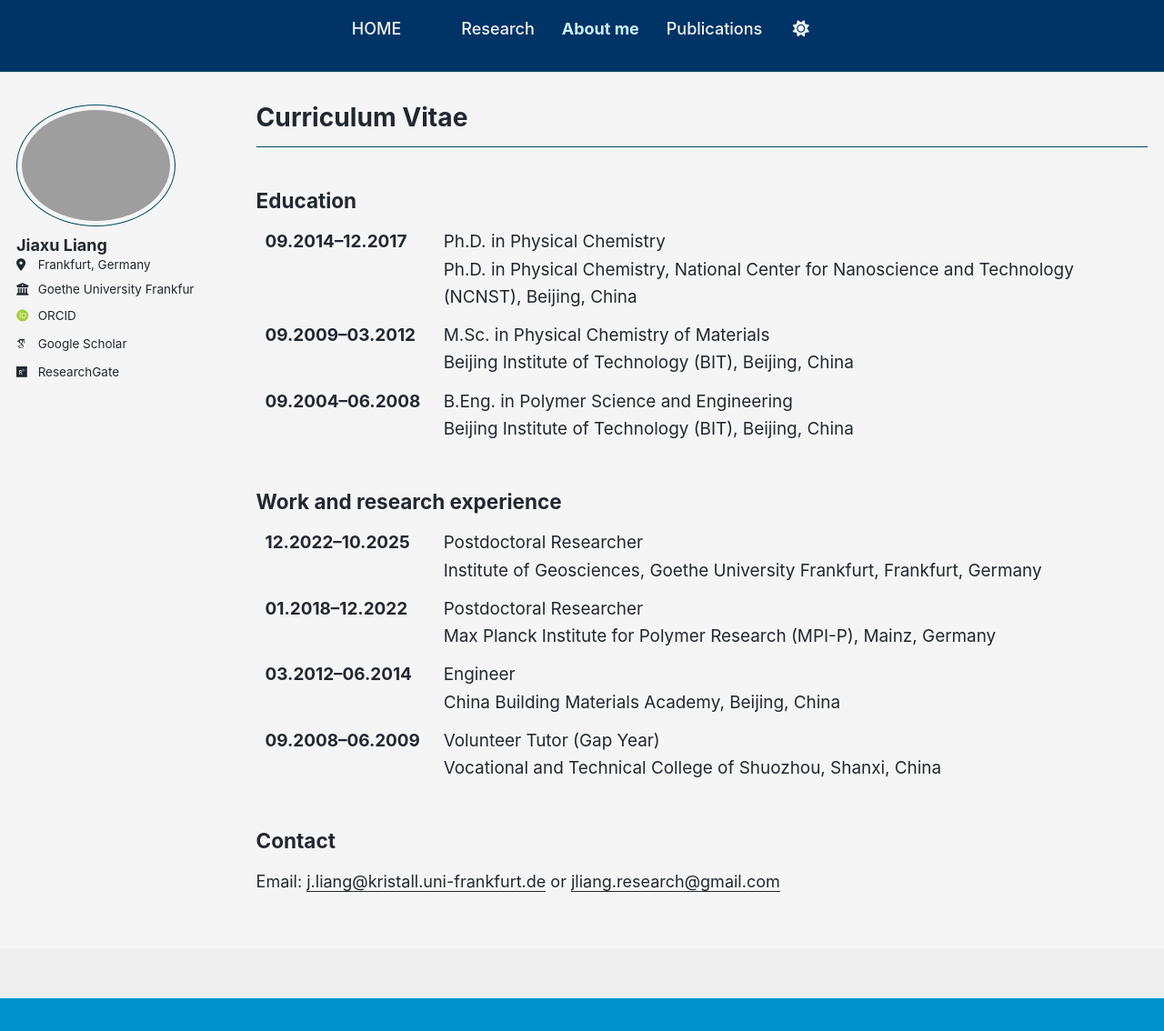
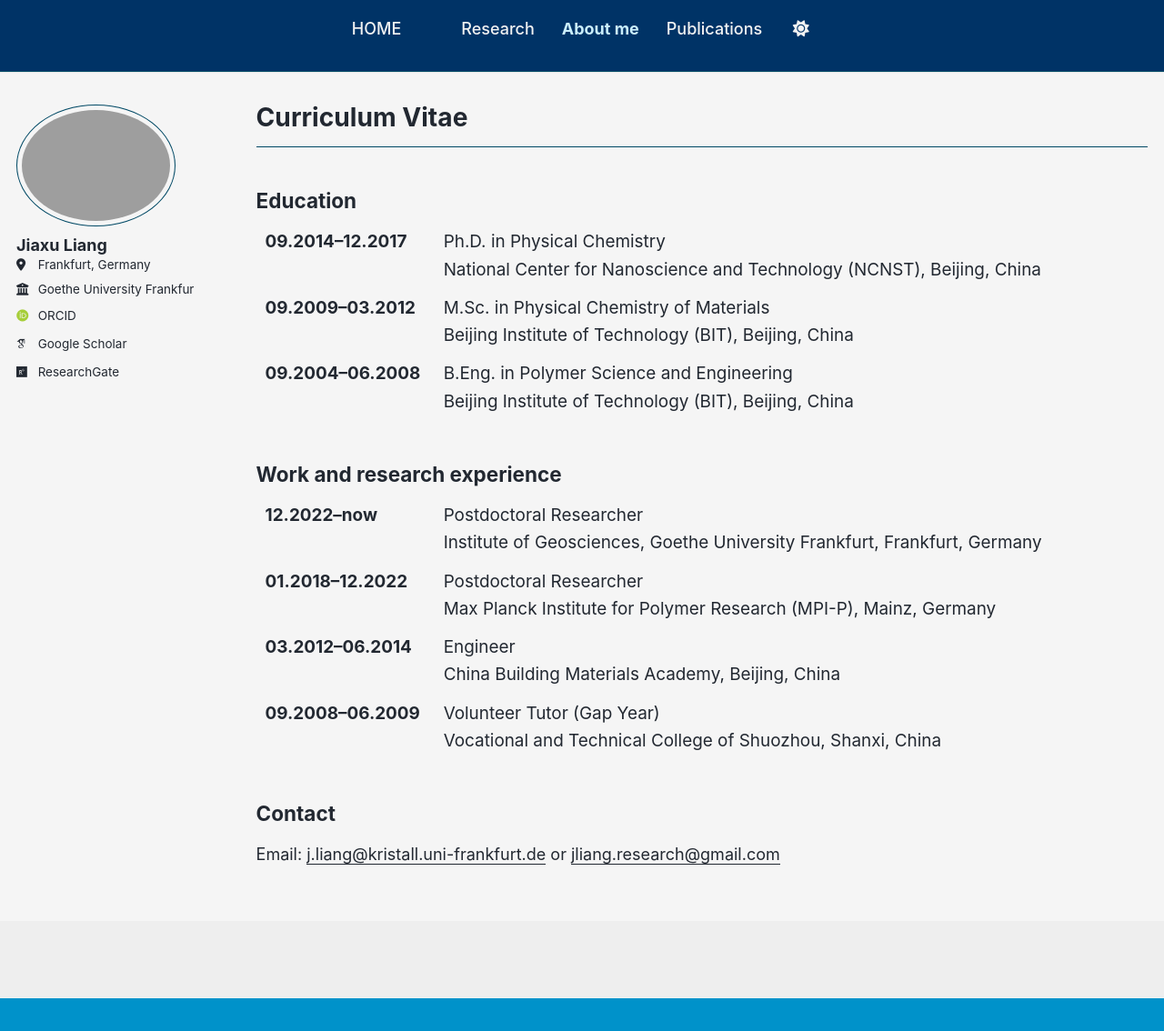
Before and after one commit to liangjiaxu-research/liangjiaxu-research.github.io, a Jekyll site: the page built from _pages/cv.md, in a window 1280 px wide and 1134 px high. Shown: the whole window at 91% size. Built offline with Jekyll 4.4.1, drawn with Linux system fonts in a browser that asks for light colours; some web fonts are replaced; a script bundle is joined from its source files by our own code; library files that are not in the unit come from our copies.

Commit message:
Update cv.md

```diff
--- a/_pages/cv.md
+++ b/_pages/cv.md
@@ -18,7 +18,7 @@ redirect_from:
 <td style="border:none; width:20%; vertical-align:top;"><strong>09.2014–12.2017</strong></td>
 <td style="border:none;">
 Ph.D. in Physical Chemistry<br>
-Ph.D. in Physical Chemistry, National Center for Nanoscience and Technology (NCNST), Beijing, China
+National Center for Nanoscience and Technology (NCNST), Beijing, China
 </td>
 </tr>
 
@@ -43,7 +43,7 @@ Beijing Institute of Technology (BIT), Beijing, China
 
 <table class="cv-table">
 <tr>
-<td style="border:none; width:20%; vertical-align:top;"><strong>12.2022–10.2025</strong></td>
+<td style="border:none; width:20%; vertical-align:top;"><strong>12.2022–now</strong></td>
 <td style="border:none;">
 Postdoctoral Researcher<br>
 Institute of Geosciences, Goethe University Frankfurt, Frankfurt, Germany
```
